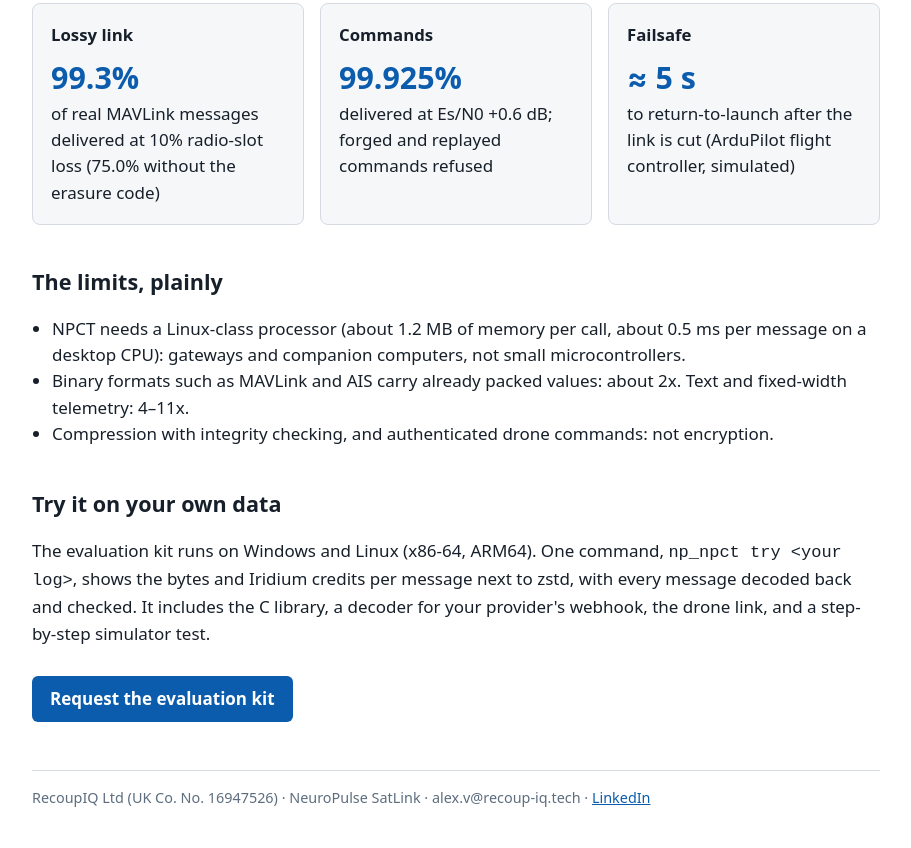
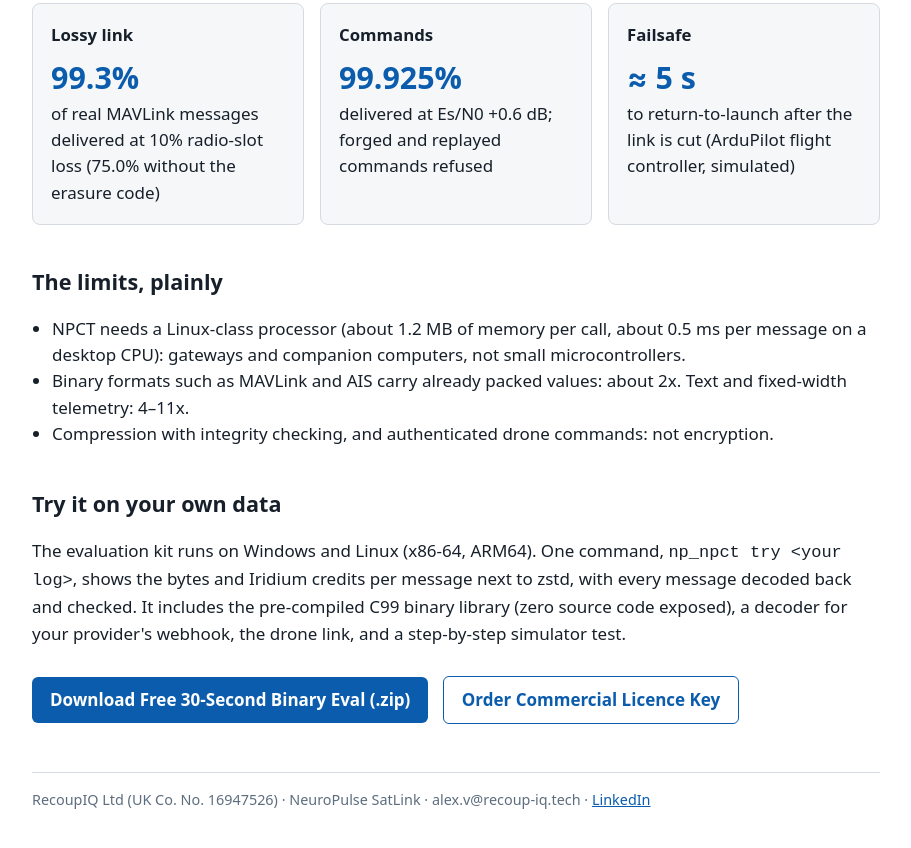
Before and after one commit to recoupiq/bytesdk, a plain HTML site: page satlink.html in a window 1280 px wide. Shown: the part 1254-2102 px from the top of the page, without its empty margins (184-1095 px from the left). Drawn offline with Linux system fonts and the light colour scheme.

Commit message:
Clarify pre-compiled C99 binary delivery and add direct eval zip CTA on satlink.html

```diff
--- a/satlink.html
+++ b/satlink.html
@@ -86,8 +86,9 @@ link-loss failsafe in charge.</p>
 <h2>Try it on your own data</h2>
 <p>The evaluation kit runs on Windows and Linux (x86-64, ARM64). One command, <code>np_npct try &lt;your log&gt;</code>,
 shows the bytes and Iridium credits per message next to zstd, with every message decoded back and checked. It includes
-the C library, a decoder for your provider's webhook, the drone link, and a step-by-step simulator test.</p>
-<a class="cta" href="mailto:alex.v@recoup-iq.tech?subject=SatLink%20evaluation%20kit">Request the evaluation kit</a>
+the pre-compiled C99 binary library (zero source code exposed), a decoder for your provider's webhook, the drone link, and a step-by-step simulator test.</p>
+<a class="cta" href="downloads/RecoupIQ_ByteSDK_Eval_2027-02-28.zip">Download Free 30-Second Binary Eval (.zip)</a>
+<a class="cta" style="margin-left:10px;background:transparent;color:var(--accent);border:1px solid var(--accent)" href="mailto:alex.v@recoup-iq.tech?subject=SatLink%20evaluation%20kit">Order Commercial Licence Key</a>
 
 <footer>RecoupIQ Ltd (UK Co. No. 16947526) &middot; NeuroPulse SatLink &middot; alex.v@recoup-iq.tech &middot; <a href="https://www.linkedin.com/in/alex-vasile-ai-engineer/">LinkedIn</a></footer>
 </main>
```
